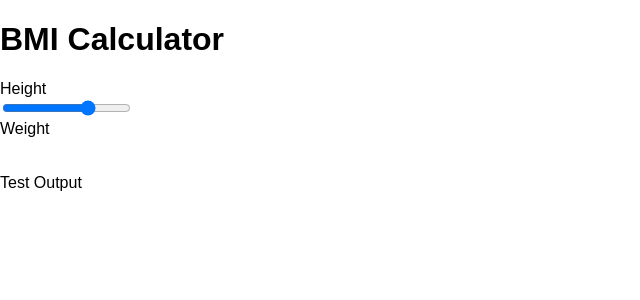
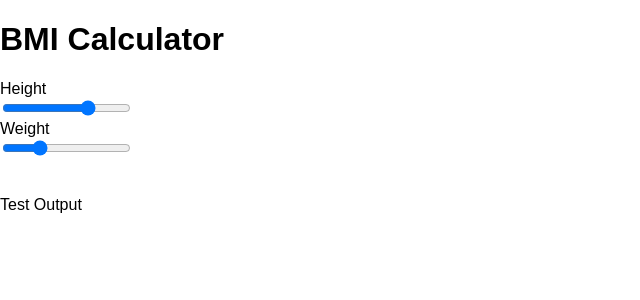
Before and after one commit to MikeLegemah5799/react-bmi-calculator-app, a React (Create React App) app in the folder bmi-calculator/: page / in a window 1280 px wide. Shown: the top 300 px of the page, without its empty margins (0-640 px from the left). Built offline with nearby package versions, Linux system fonts and the light colour scheme.

Commit message:
finished up range component and state

```diff
--- a/bmi-calculator/src/App.js
+++ b/bmi-calculator/src/App.js
@@ -21,6 +21,12 @@ constructor(props){
     });
   }
 
+  weightChange(weight){
+    this.setState({weight:weight}, function(){
+      console.log(this.state);
+    });
+  }
+
 
   render() {
     return (
@@ -33,6 +39,7 @@ constructor(props){
           </div>
           <div>
             <label>Weight</label>
+            <Range value={this.state.weight} onChange={this.weightChange.bind(this)} />
           </div>
         </form>
         <br /> <br />
```
